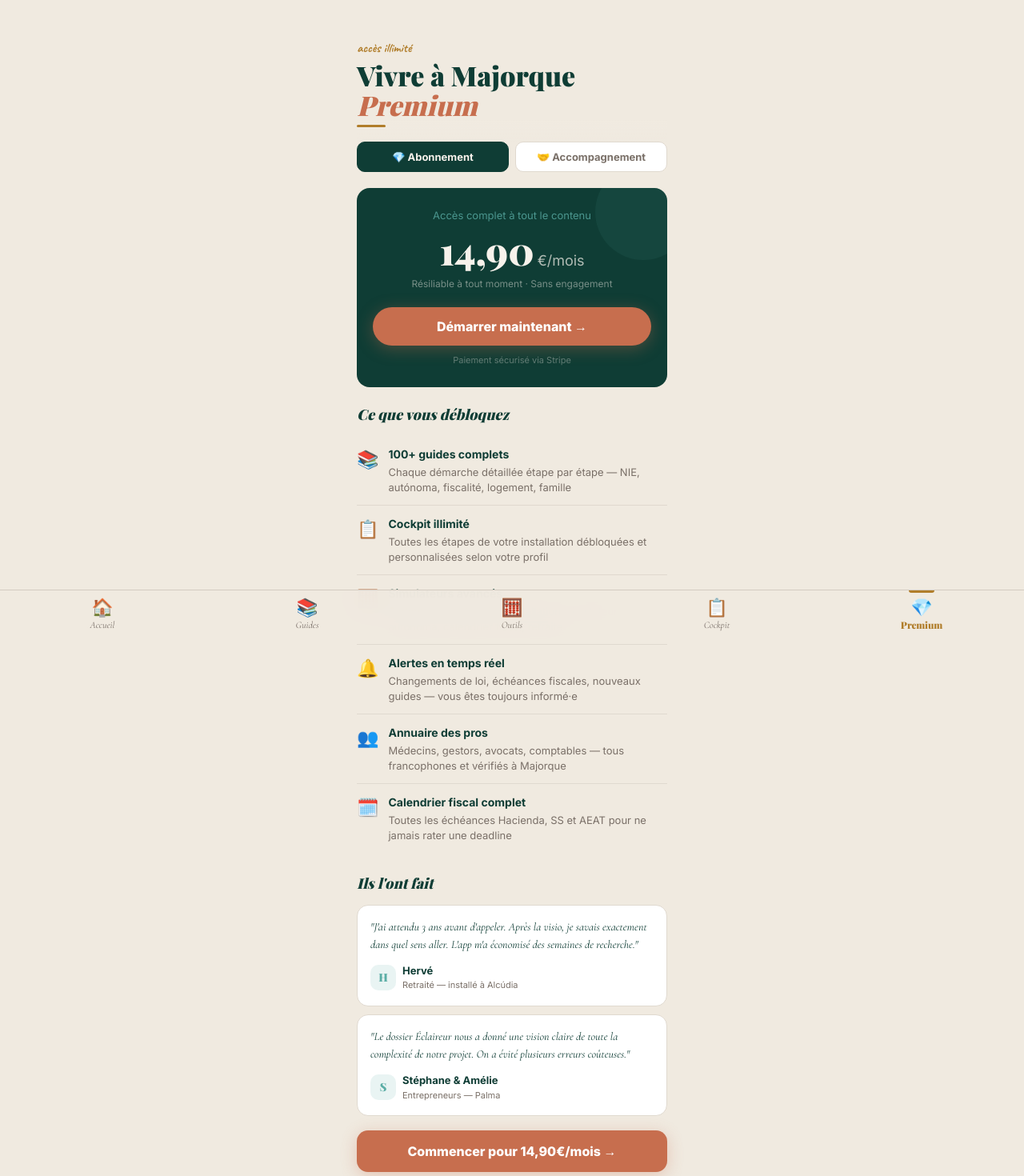
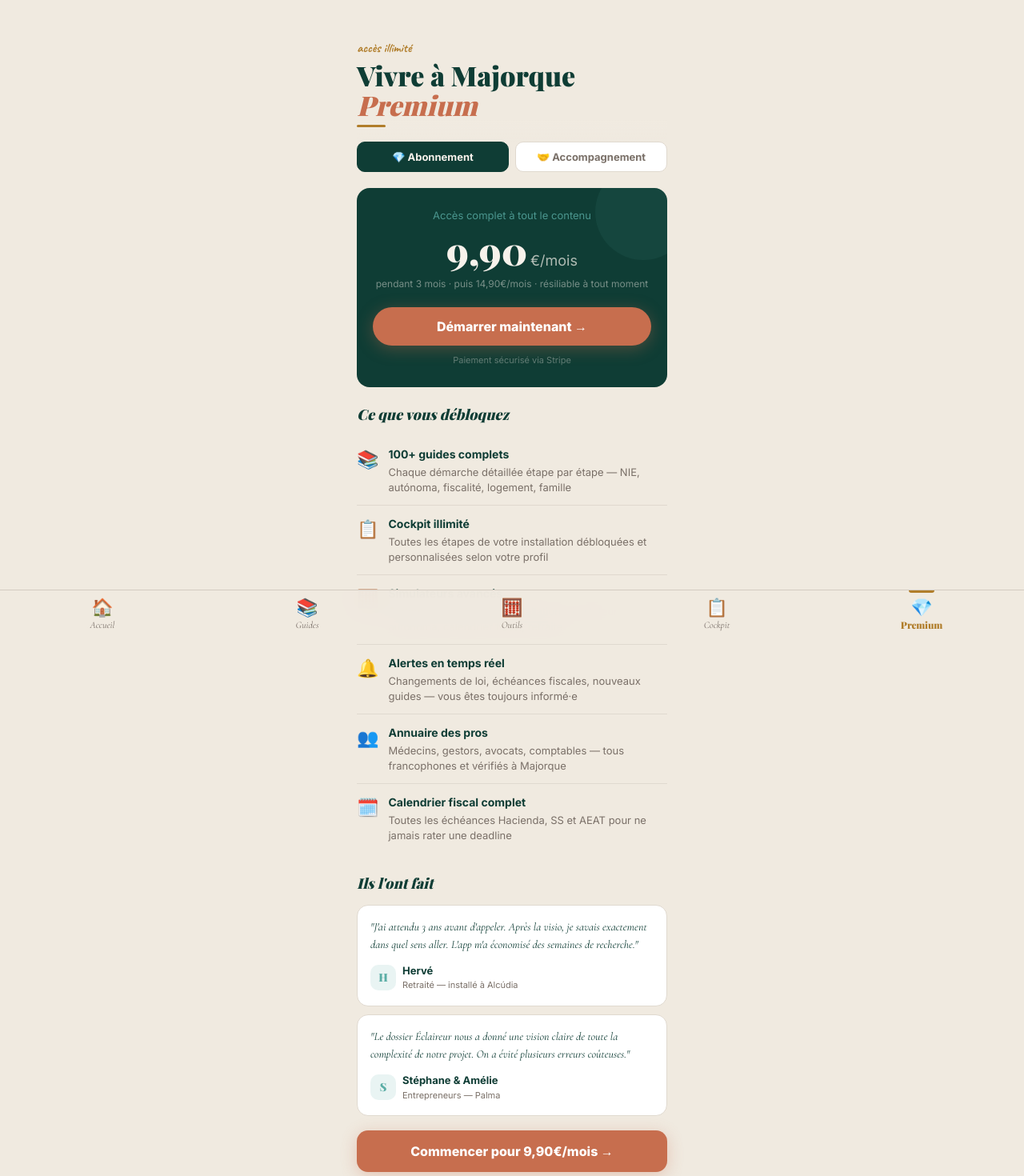
Before and after one commit to Vivreamajorque/vivre-a-majorque, a React (Vite) app: page /app/premium in a window 1280 px wide. Shown: the top 1470 px of the page at 80% size. Built offline with nearby package versions, Linux system fonts and the light colour scheme; sample sign-in values are in the browser's storage; a web font is replaced by a local one.

Commit message:
fix: prix Premium 9,90€/mois pendant 3 mois puis 14,90€ — partout dans l'app

```diff
--- a/src/components/PaywallModal.jsx
+++ b/src/components/PaywallModal.jsx
@@ -106,7 +106,7 @@ export function PaywallModal({ isOpen, onClose }) {
                 <span style={{ fontSize: 28, fontWeight: 800, color: 'var(--foret)' }}>9,90€</span>
                 <span style={{ color: 'var(--texte-sec)', fontSize: 14 }}>/mois les 3 premiers mois</span>
               </div>
-              <div style={{ color: 'var(--texte-sec)', fontSize: 13 }}>puis 14,90€/mois · résiliation à tout moment</div>
+              <div style={{ color: 'var(--texte-sec)', fontSize: 13 }}>9,90€/mois pendant 3 mois · puis 14,90€/mois</div>
 
               {/* Code promo */}
               <div style={{
--- a/src/config.js
+++ b/src/config.js
@@ -43,7 +43,7 @@ export const PROFILS = [
 
 export const OWNER_EMAIL = 'amely.attias@gmail.com'
 
-export const PREMIUM_PRICE = '14,90€/mois'
+export const PREMIUM_PRICE = '9,90€/mois pendant 3 mois'
 export const PREMIUM_STRIPE_LINK = 'https://buy.stripe.com/eVqcN41CY8BX8By6jz6AM0I'
 
 export const GUIDE_CATEGORIES = [
--- a/src/pages/Home.jsx
+++ b/src/pages/Home.jsx
@@ -385,7 +385,7 @@ export default function Home() {
           <div style={{ position: 'absolute', top: -20, right: -20, width: 100, height: 100, borderRadius: '50%', background: 'rgba(176,125,42,0.12)', pointerEvents: 'none' }} />
           <div style={{ display: 'flex', alignItems: 'center', gap: 10, marginBottom: 8 }}>
             <span style={{ fontSize: 22 }}>💎</span>
-            <span style={{ fontFamily: 'var(--font-corps)', fontSize: 11, fontWeight: 800, color: '#c9a84c', letterSpacing: '0.06em' }}>PREMIUM — 14,90€/MOIS</span>
+            <span style={{ fontFamily: 'var(--font-corps)', fontSize: 11, fontWeight: 800, color: '#c9a84c', letterSpacing: '0.06em' }}>PREMIUM — 9,90€/MOIS PENDANT 3 MOIS</span>
           </div>
           <p style={{ fontFamily: 'var(--font-display)', fontWeight: 900, fontSize: 20, color: '#F7F2EB', lineHeight: 1.2, marginBottom: 6 }}>
             Débloquez tous les guides<br />et le cockpit complet
--- a/src/pages/Premium.jsx
+++ b/src/pages/Premium.jsx
@@ -78,7 +78,7 @@ function OffreCard({ offre }) {
 export default function Premium() {
   useSEO({
     title: 'Premium — Vivre à Majorque',
-    description: 'Débloquez tous les guides, le cockpit complet et les simulateurs avancés. 14,90€/mois — résiliable à tout moment.',
+    description: 'Débloquez tous les guides, le cockpit complet et les simulateurs avancés. 9,90€/mois pendant 3 mois — puis 14,90€/mois.',
     url: 'https://vivre-a-majorque.vercel.app/app/premium',
   })
   const { isPremium } = usePremium()
@@ -146,10 +146,10 @@ export default function Premium() {
             <div style={{ position: 'absolute', top: -30, right: -30, width: 120, height: 120, borderRadius: '50%', background: 'rgba(90,173,165,0.08)' }} />
             <p style={{ fontSize: 13, color: 'rgba(90,173,165,0.8)', fontFamily: 'var(--font-corps)', marginBottom: 8 }}>Accès complet à tout le contenu</p>
             <div style={{ display: 'flex', alignItems: 'baseline', justifyContent: 'center', gap: 4, marginBottom: 4 }}>
-              <span style={{ fontFamily: 'var(--font-display)', fontWeight: 900, fontSize: 48, color: '#F7F2EB', lineHeight: 1 }}>14,90</span>
+              <span style={{ fontFamily: 'var(--font-display)', fontWeight: 900, fontSize: 48, color: '#F7F2EB', lineHeight: 1 }}>9,90</span>
               <span style={{ fontSize: 18, color: 'rgba(247,242,235,0.7)', fontFamily: 'var(--font-corps)' }}>€/mois</span>
             </div>
-            <p style={{ fontSize: 12, color: 'rgba(247,242,235,0.45)', marginBottom: 20 }}>Résiliable à tout moment · Sans engagement</p>
+            <p style={{ fontSize: 12, color: 'rgba(247,242,235,0.45)', marginBottom: 20 }}>pendant 3 mois · puis 14,90€/mois · résiliable à tout moment</p>
             <button onClick={handleSubscribe} style={{
               background: TERRA, color: '#fff', border: 'none',
               borderRadius: 30, padding: '14px 32px',
@@ -209,7 +209,7 @@ export default function Premium() {
             fontFamily: 'var(--font-corps)', fontWeight: 800, fontSize: 16,
             cursor: 'pointer', boxShadow: '0 4px 20px rgba(199,110,78,0.3)',
           }}>
-            Commencer pour 14,90€/mois →
+            Commencer pour 9,90€/mois →
           </button>
           <p style={{ fontSize: 11, color: 'var(--texte-sec)', textAlign: 'center', marginTop: 8 }}>
             Résiliable à tout moment · Aucun engagement
```
Also changed, not shown: 4 other files (tests, documents, lock files or other folders).
